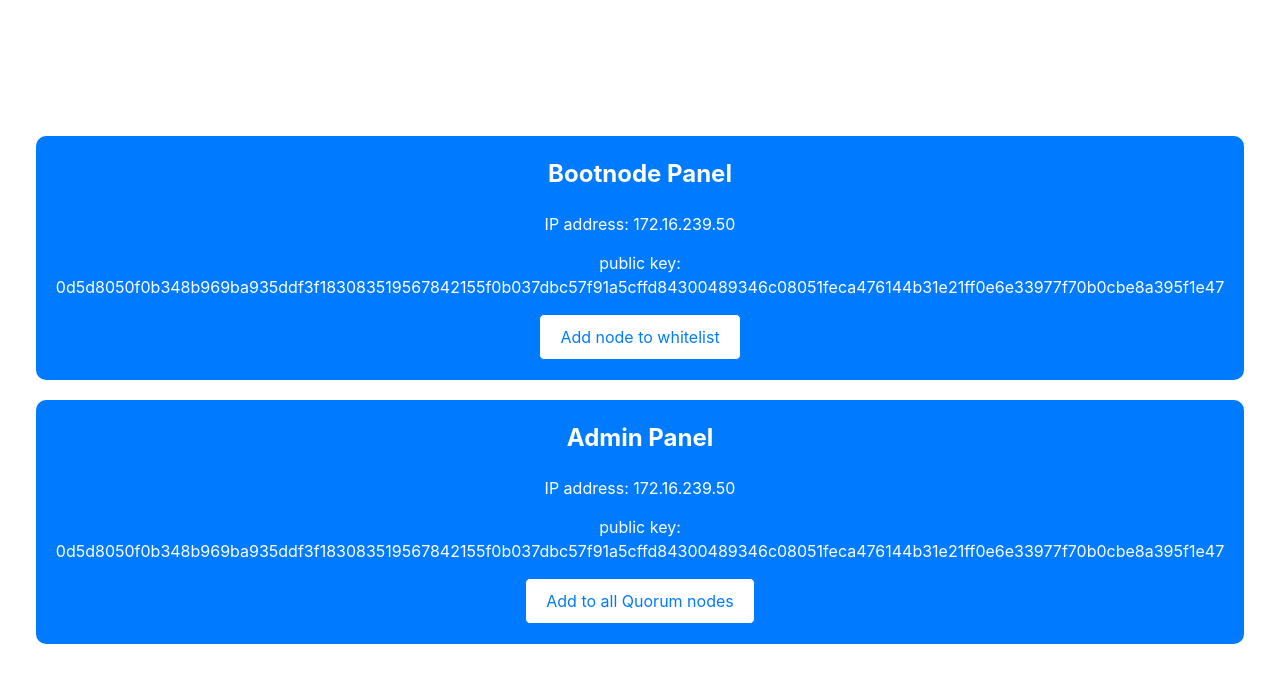
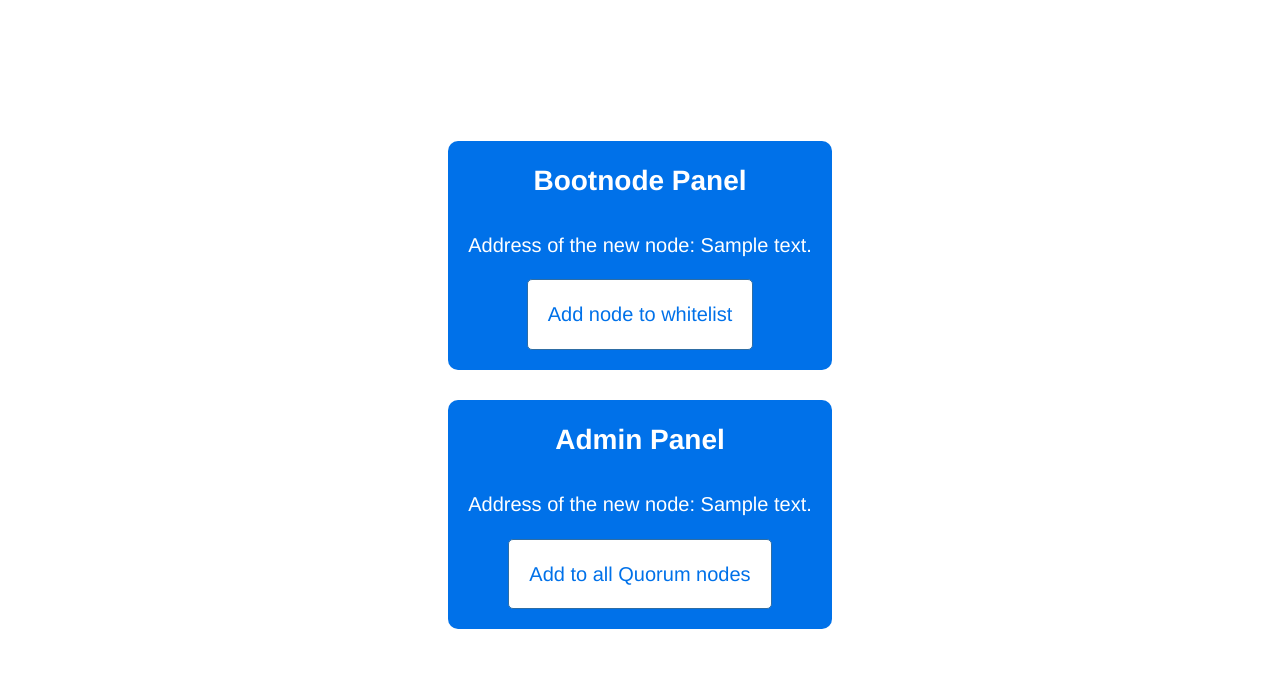
Before and after one commit to QantrO/fishchain, a Python web app: template QBFT-network/api_server/templates/index.html in a window 1280 px wide. Shown: the top 683 px of the page. Run offline with Jinja, Linux system fonts and the light colour scheme; the template is opened without the code that fills it: most values are stand-ins (such as "Sample title", 1, 10 or a date in 2020); some libraries are stand-ins or nearby versions.

Commit message:
Update styling

```diff
--- a/QBFT-network/api_server/templates/index.html
+++ b/QBFT-network/api_server/templates/index.html
@@ -3,9 +3,9 @@
 
 <head>
     <title>QBFT Network</title>
-    <!-- Bootstrap CSS -->
-    <link rel="stylesheet" href="https://stackpath.bootstrapcdn.com/bootstrap/4.5.2/css/bootstrap.min.css">
-
+    <!-- Latest compiled and minified CSS -->
+    <link rel="stylesheet" href="https://cdn.jsdelivr.net/npm/bootstrap@3.4.1/dist/css/bootstrap.min.css"
+        integrity="sha384-HSMxcRTRxnN+Bdg0JdbxYKrThecOKuH5zCYotlSAcp1+c8xmyTe9GYg1l9a69psu" crossorigin="anonymous">
     <style>
         body {
             display: flex;
@@ -22,61 +22,50 @@
         }
 
         .box {
-            background-color: #007bff;
+            background-color: #0071e9;
             padding: 20px;
             border-radius: 10px;
             text-align: center;
-            margin-bottom: 20px;
+            margin-bottom: 30px;
         }
 
         .header {
-            font-size: 24px;
+            font-size: 28px;
             font-weight: bold;
+            color: #fff;
+            margin-bottom: 30px;
+        }
+
+        .message-style {
+            font-size: 20px;
             color: #fff;
             margin-bottom: 20px;
         }
 
-        .message-style {
-            font-size: 16px;
-            color: #fff;
-            margin-bottom: 15px;
-        }
-
         .button-style {
             background-color: #fff;
-            color: #007bff;
-            font-size: 16px;
+            color: #0071e9;
+            font-size: 20px;
             border-radius: 5px;
-            padding: 10px 20px;
-            transition: background-color 0.3s ease;
+            padding: 20px;
+            transition: background-color 0.5s ease;
         }
     </style>
 </head>
 
 <body>
-
     <div class="container">
         <div class="box">
             <div class="header">Bootnode Panel</div>
-            <!-- <div class="message-style">Address of the new node: {{ enode_address }}</div> -->
-            <div class="message-style">IP address: 172.16.239.50</div>
-            <div class="message-style">public key:
-                0d5d8050f0b348b969ba935ddf3f183083519567842155f0b037dbc57f91a5cffd84300489346c08051feca476144b31e21ff0e6e33977f70b0cbe8a395f1e47
-            </div>
+            <div class="message-style">Address of the new node: {{ enode_address }}</div>
             <button class="btn btn-primary button-style" onclick="addNode()">Add node to whitelist</button>
         </div>
-
         <div class="box">
             <div class="header">Admin Panel</div>
-            <div class="message-style">IP address: 172.16.239.50</div>
-            <div class="message-style">public key:
-                0d5d8050f0b348b969ba935ddf3f183083519567842155f0b037dbc57f91a5cffd84300489346c08051feca476144b31e21ff0e6e33977f70b0cbe8a395f1e47
-            </div>
-            <!-- <div class="message-style">Address of the new node: {{ enode_address }}</div> -->
+            <div class="message-style">Address of the new node: {{ enode_address }}</div>
             <button class="btn btn-primary button-style" onclick="addNodeAll()">Add to all Quorum nodes</button>
         </div>
     </div>
-
     <script>
         function addNode() {
             fetch('http://127.0.0.1:5000/add_node')
@@ -85,8 +74,6 @@
             fetch('http://127.0.0.1:5000/add_node_all')
         }
     </script>
-
-
 </body>
 
 </html>
```
